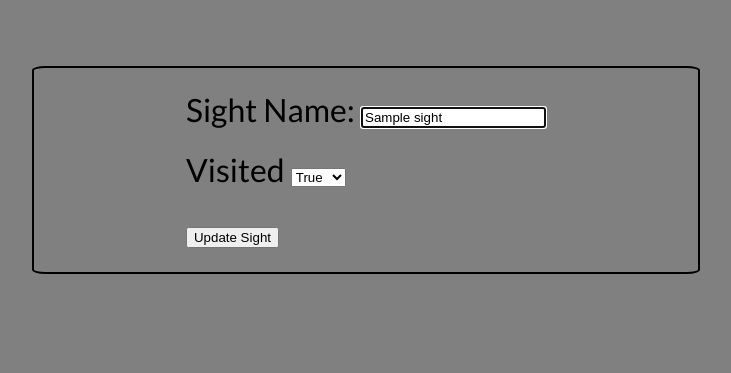
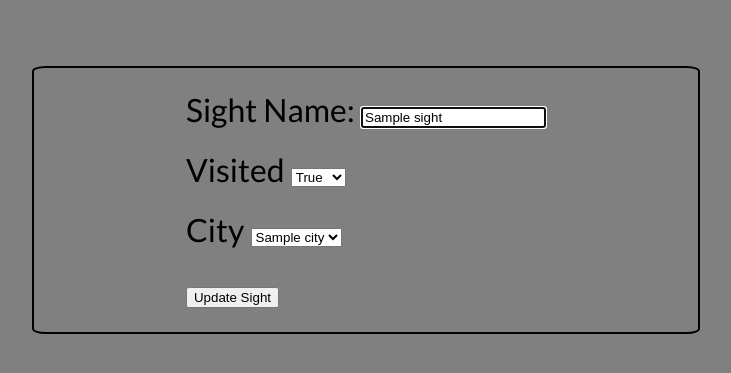
Before and after one commit to cjsarab/project_travel, a Flask app: page /sights/1/edit in a window 1280 px wide; the page is wider, and only the part inside the window is pictured. Shown: the part 85-458 px from the top of that part, without its empty margins (310-1041 px from the left). Run offline with Flask 2, Linux system fonts and the light colour scheme; a database or web service that is not in the repository returns one stand-in record (values such as "Sample title"); some libraries are stand-ins or nearby versions.

Commit message:
Added links to country and set visited true if child visited true

```diff
--- a/controllers/cities_controller.py
+++ b/controllers/cities_controller.py
@@ -31,6 +31,7 @@ def show_city(id):
     city = city_repository.select(id)
     country = city_repository.select_country_by_city(id)
     sights = city_repository.select_all_sights_from_city(id)
+    city_repository.set_city_visited_true_if_sight_visited_true(id)
     return render_template("cities/show.html", city=city, country=country, sights=sights)
 
 @cities_blueprint.route("/cities/<id>/edit")
--- a/controllers/countries_controller.py
+++ b/controllers/countries_controller.py
@@ -29,6 +29,7 @@ def create_country():
 def show_country(id):
     country = country_repository.select(id)
     cities = country_repository.select_all_cities_from_country(id)
+    country_repository.set_country_visited_true_if_city_visited_true(id)
     return render_template("countries/show.html", country=country, cities=cities)
 
 @countries_blueprint.route("/countries/<id>/edit")
@@ -40,7 +41,6 @@ def edit_country(id):
 def update_country(id):
     country_name = request.form['country_name']
     is_visited = request.form['is_visited']
-
     country_to_update = Country(country_name, is_visited, id)
     country_repository.update(country_to_update)
     return redirect ('/countries/' + id)
--- a/controllers/sights_controller.py
+++ b/controllers/sights_controller.py
@@ -29,7 +29,7 @@ def create_sight():
 def show_sight(id):
     sight = sight_repository.select(id)
     city = sight_repository.select_city_by_sight(id)
-    return render_template("sights/show.html", sight = sight, city = city)
+    return render_template("sights/show.html", sight=sight, city=city)
 
 @sights_blueprint.route("/sights/<id>/edit")
 def edit_sight(id):
--- a/repositories/city_repository.py
+++ b/repositories/city_repository.py
@@ -76,3 +76,11 @@ def select_all_sights_from_city(id):
         sight = Sight(row['sight_name'], row['is_visited'], city, row['id'])
         sights.append(sight)
     return sights
+
+def set_city_visited_true_if_sight_visited_true(id):
+    sights = select_all_sights_from_city(id)
+    for sight in sights:
+        if sight.is_visited:
+            sql = "UPDATE cities SET is_visited = %s WHERE id = %s"
+            values = [True, id]
+            run_sql(sql, values)
--- a/repositories/country_repository.py
+++ b/repositories/country_repository.py
@@ -57,3 +57,11 @@ def select_all_cities_from_country(id):
         city = City(row['city_name'], row['is_visited'], country, row['id'])
         cities.append(city)
     return cities
+
+def set_country_visited_true_if_city_visited_true(id):
+    cities = select_all_cities_from_country(id)
+    for city in cities:
+        if city.is_visited:
+            sql = "UPDATE countries SET is_visited = %s WHERE id = %s"
+            values = [True, id]
+            run_sql(sql, values)
--- a/templates/cities/new.html
+++ b/templates/cities/new.html
@@ -22,7 +22,7 @@
             <label for="country">Country</label>
             <select name="country_id" id="country">
                 {% for country in all_countries %}
-                    <option value="{{ country.id }}">{{ country.country_name }} </option>
+                    <option value="{{ country.id }}" selected>{{ country.country_name }} </option>
                 {% endfor %}
             </select>
         </div>
--- a/templates/cities/show.html
+++ b/templates/cities/show.html
@@ -4,8 +4,9 @@
 
 
 <div class="cities">
-    {{city.city_name}} - {{country.country_name}}
+    <li title="Country"><a href="/countries/{{country.id}}">{{country.country_name}}</a>
     <br>
+    {{city.city_name}}:
     {% if city.is_visited %}
     <span class="green-text">Visited </span>
     {% else %}
--- a/templates/countries/show.html
+++ b/templates/countries/show.html
@@ -4,8 +4,7 @@
 
 
 <div class="countries">
-    {{country.country_name}}
-    <br>
+    {{country.country_name}}:
     {% if country.is_visited %}
     <span class="green-text">Visited </span>
     {% else %}
--- a/templates/sights/edit.html
+++ b/templates/sights/edit.html
@@ -17,6 +17,16 @@
         </select>
     </div>
 
+    <div>
+        <label for="city">City</label>
+        <select name="city_id" id="city">
+            {% for city in all_cities %}
+                <option value="{{ city.id }}">{{ city.city_name }} </option>
+            {% endfor %}
+        </select>
+    </div>
+
+
     <button type="submit">Update Sight</button>
 
 </form>
--- a/templates/sights/show.html
+++ b/templates/sights/show.html
@@ -2,10 +2,8 @@
 
 {% block content %}
 
-
 <div class="sights">
-    {{sight.sight_name}} - {{city.city_name}}
-    <br>
+    {{sight.sight_name}}:
     {% if sight.is_visited %}
     <span class="green-text">Visited </span>
     {% else %}
```
